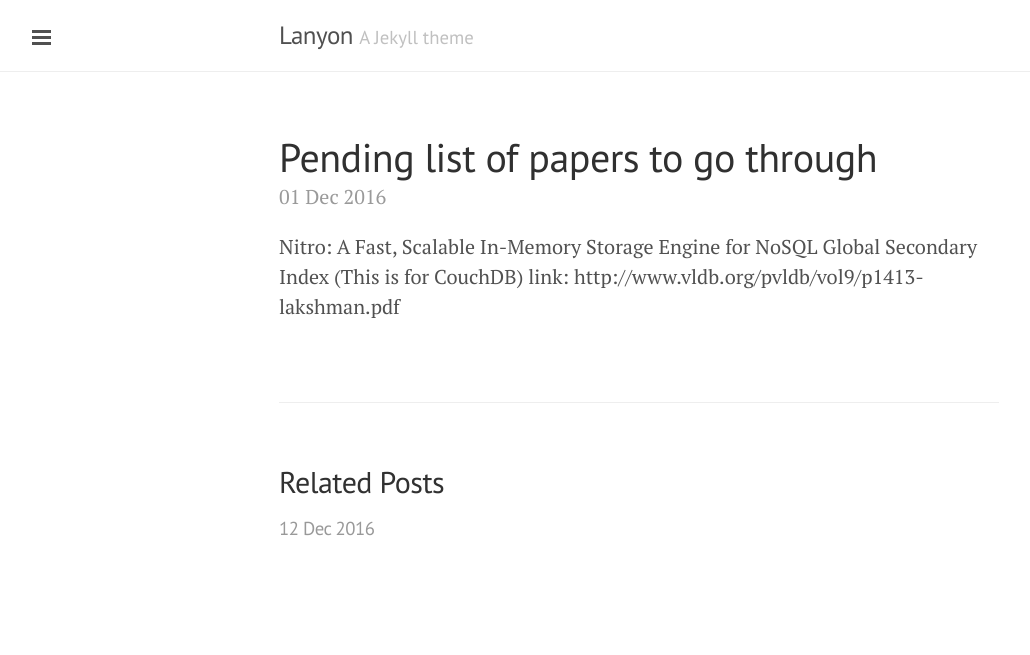
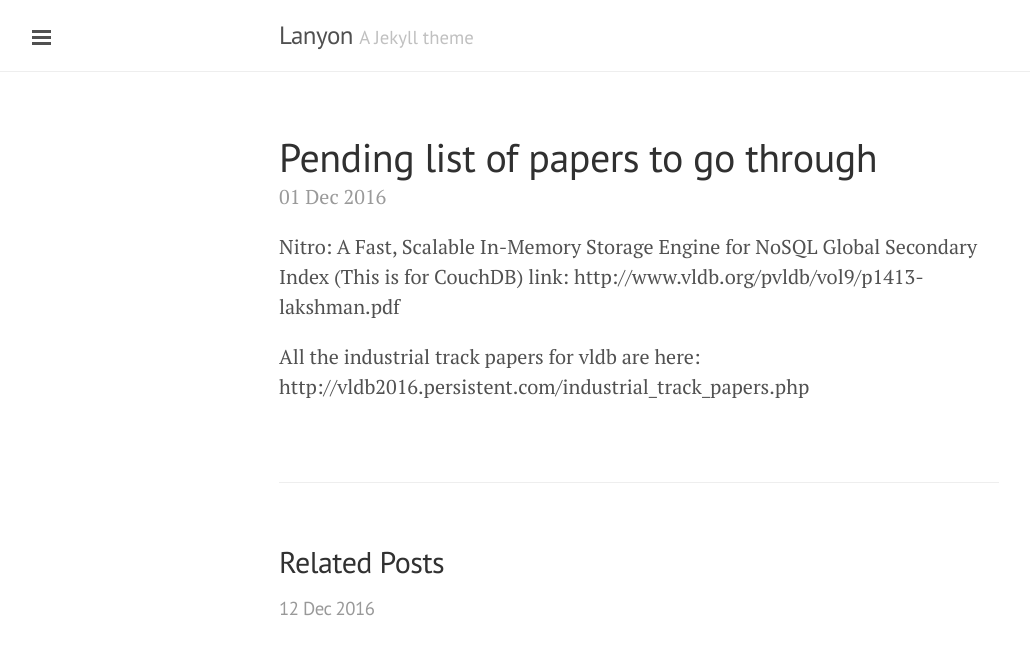
Before and after one commit to benjibc/benjibc.github.io, a Jekyll site: the page built from _posts/2016-12-01-reading-list.md, in a window 1280 px wide. Shown: the top 655 px of the page, without its empty margins (1-1031 px from the left). Built offline with Jekyll 4.4.1, drawn with Linux system fonts in a browser that asks for light colours; Markdown is read by kramdown in place of the engine named in the settings.

Commit message:
Update 2016-12-01-reading-list.md

```diff
--- a/_posts/2016-12-01-reading-list.md
+++ b/_posts/2016-12-01-reading-list.md
@@ -6,3 +6,5 @@ title: Pending list of papers to go through
 Nitro: A Fast, Scalable In-Memory Storage Engine for NoSQL Global Secondary Index
 (This is for CouchDB)
 link: http://www.vldb.org/pvldb/vol9/p1413-lakshman.pdf
+
+All the industrial track papers for vldb are here: http://vldb2016.persistent.com/industrial_track_papers.php
```
